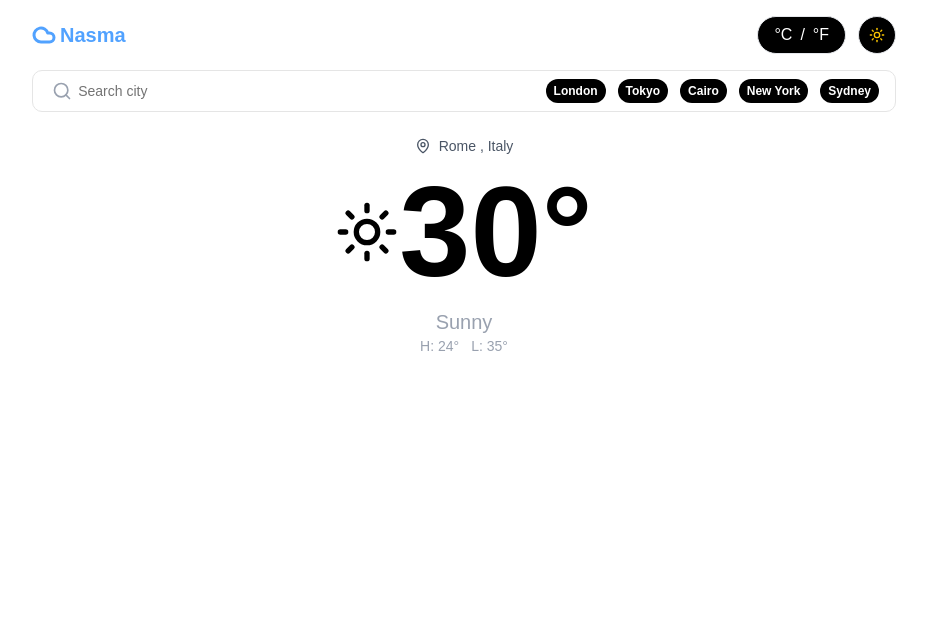
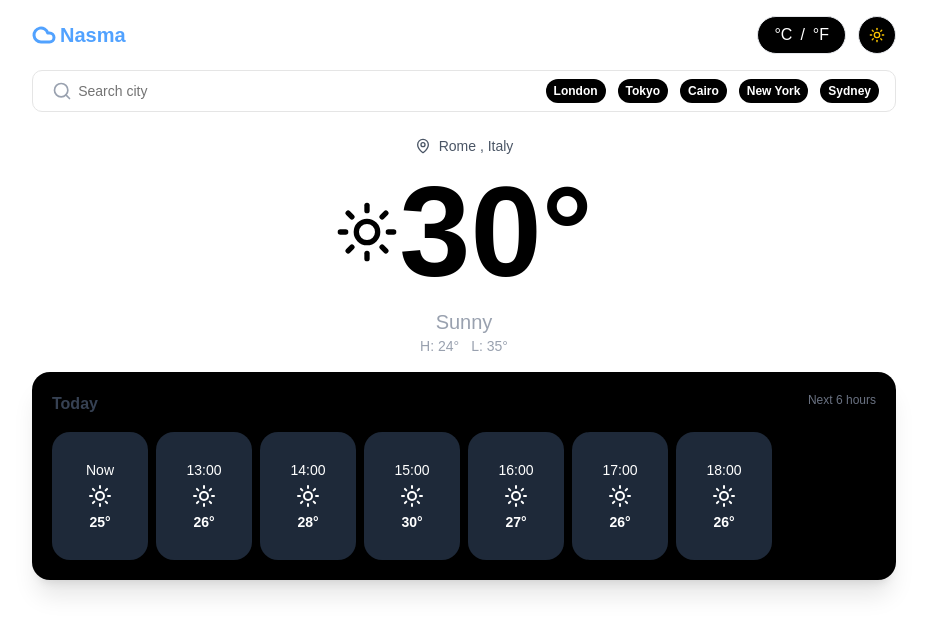
Before and after one commit to Hibaz108/nasma-weather-app, a React (Vite) app: page / in a window 1280 px wide. Shown: the top 634 px of the page, without its empty margins (176-1103 px from the left). Built offline with nearby package versions, Linux system fonts and the light colour scheme.

Commit message:
add hourly forecast section

```diff
--- a/src/App.tsx
+++ b/src/App.tsx
@@ -1,6 +1,7 @@
 import Header from "./components/layout/Header";
 import CurrentWeatherCard from "./components/weather/CurrentWeatherCard";
 import SearchBar from "./components/weather/SearchBar";
+import HourlyForecast from "./components/weather/HourlyForecast";
 
 function App() {
   return (
@@ -8,6 +9,7 @@ function App() {
       <Header />
       <SearchBar />
       <CurrentWeatherCard />
+      <HourlyForecast />
     </div>
   );
 }
--- /dev/null
+++ b/src/components/weather/HourCard.tsx
@@ -0,0 +1,18 @@
+import type { HourCardProps } from "@/types/types";
+import { Sun } from "lucide-react";
+const HourCard = ({ title, temp }: HourCardProps) => {
+  return (
+    <div
+      className="flex flex-col items-center justify-center gap-1 w-20 h-28 md:w-24 md:h-32
+    p-4 shrink-0 rounded-2xl bg-gray-800 text-white"
+    >
+      <p className="text-sm">{title}</p>
+      <span>
+        <Sun className="size-6" />
+      </span>
+      <p className="text-xs md:text-sm font-semibold">{temp}°</p>
+    </div>
+  );
+};
+
+export default HourCard;
--- /dev/null
+++ b/src/components/weather/HourlyForecast.tsx
@@ -0,0 +1,26 @@
+import HourCard from "./HourCard";
+
+const HourlyForecast = () => {
+  return (
+    <section className="bg-black mt-4 p-5 space-y-4 rounded-2xl shadow-xl ">
+      <div className="flex justify-between ">
+        <p className="text-gray-700 font-bold">Today</p>
+        <p className="text-xs text-gray-500 font-medium">Next 6 hours</p>
+      </div>
+
+      {/* hour cards container */}
+      <div className="flex gap-2 overflow-x-auto">
+        <HourCard title="Now" temp={25} />
+        <HourCard title="13:00" temp={26} />
+        <HourCard title="14:00" temp={28} />
+        <HourCard title="15:00" temp={30} />
+        <HourCard title="16:00" temp={27} />
+        <HourCard title="17:00" temp={26} />
+        <HourCard title="18:00" temp={26} />
+      </div>
+      {/* === hour cards container === */}
+    </section>
+  );
+};
+
+export default HourlyForecast;
--- /dev/null
+++ b/src/types/types.ts
@@ -0,0 +1,4 @@
+export type HourCardProps = {
+  title: string;
+  temp: number;
+};
```
